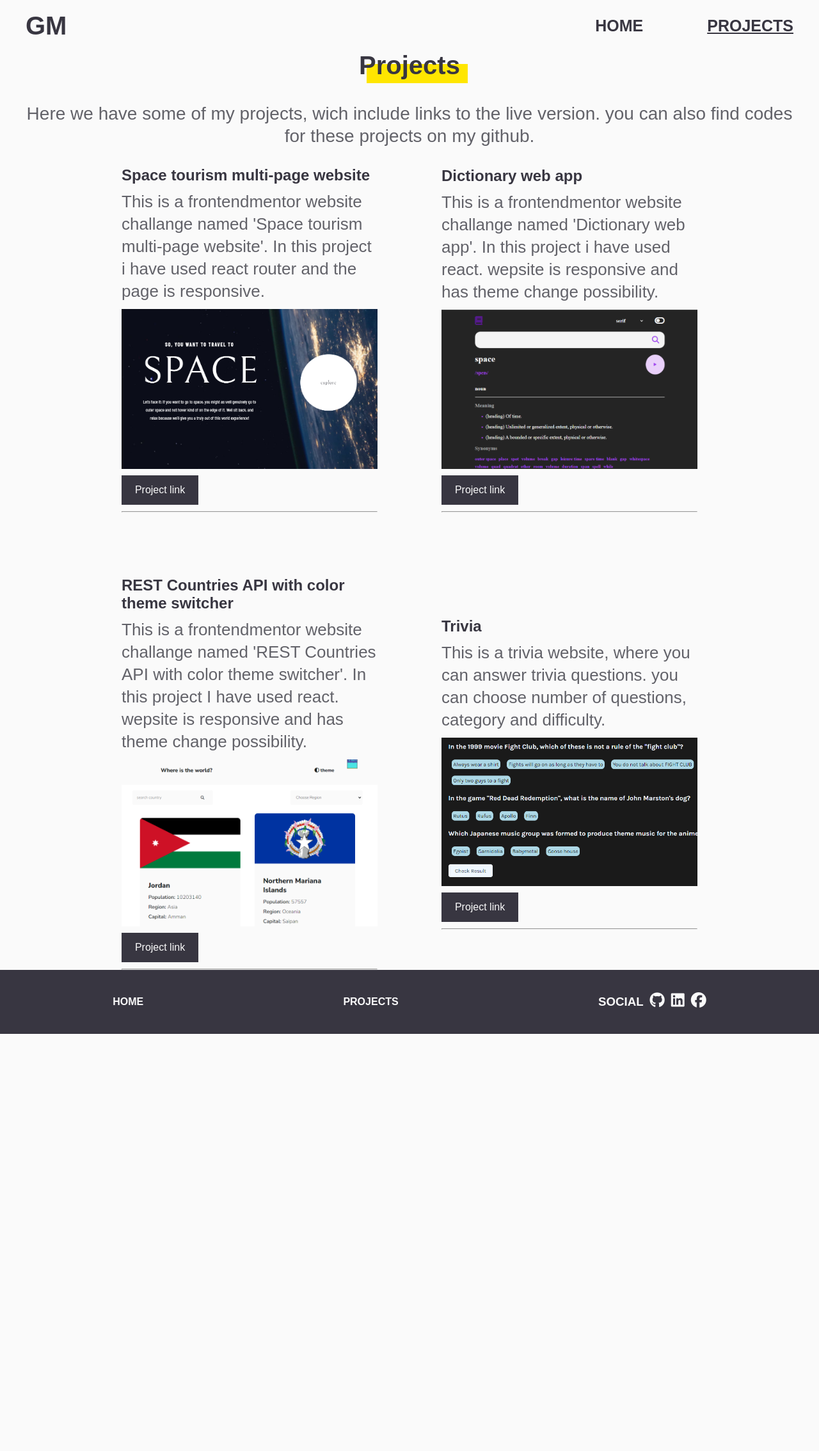
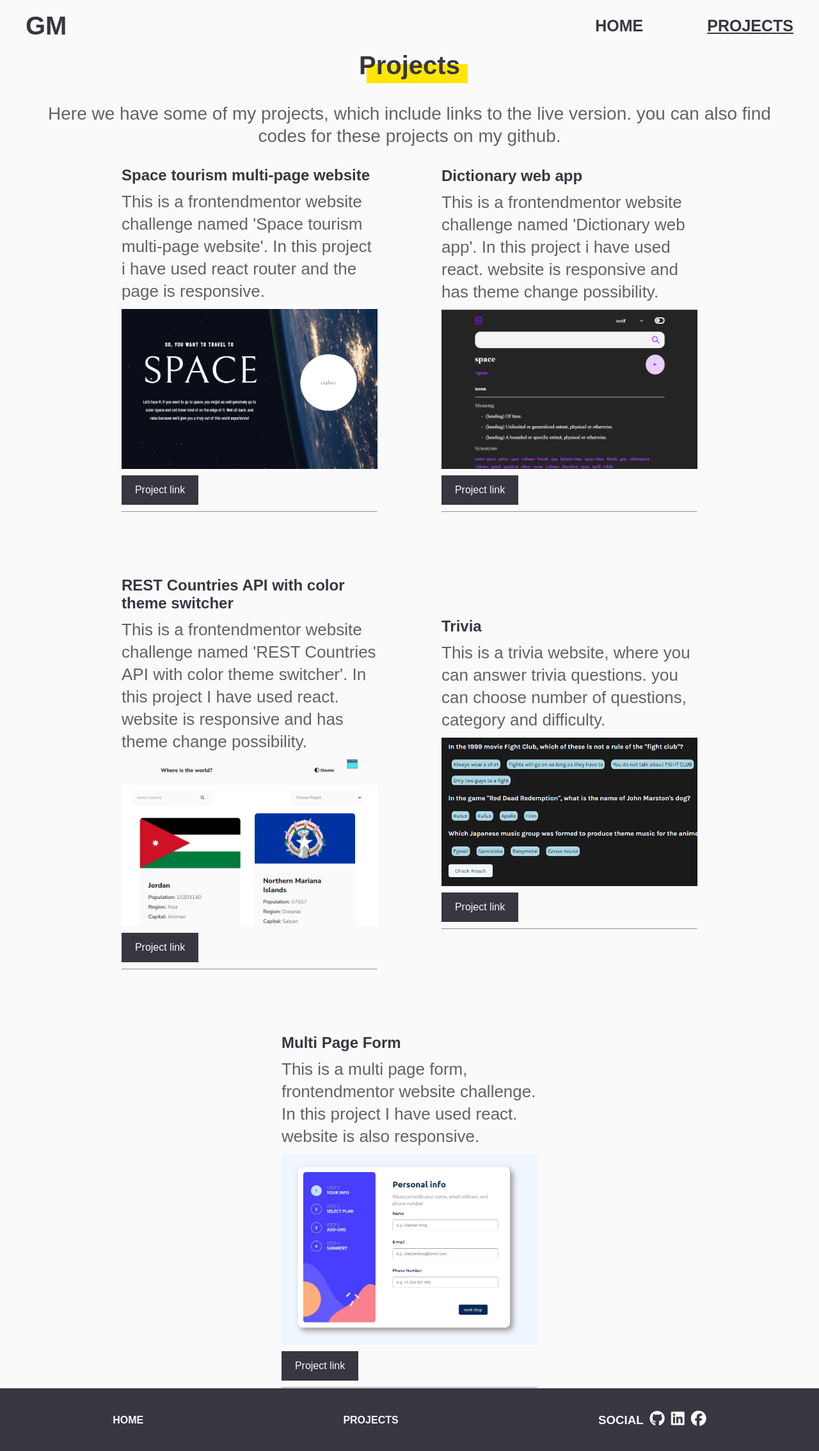
Before and after one commit to gio797/my-portfolio, a React (Vite) app: page /projects in a window 1280 px wide. Shown: the whole page at 64% size. Before the commit the page ends 1616 px from the top, so only its background shows below. Built offline with nearby package versions, Linux system fonts and the light colour scheme.

Commit message:
add project

```diff
--- a/src/index.css
+++ b/src/index.css
@@ -170,11 +170,8 @@ header {
   }
   .home-hero-container {
     margin-top: 0;
-    /* display: flex; */
-    /* flex-direction: column; */
     justify-content: space-between;
     gap: 20px;
-    /* align-items: center; */
     max-width: 600px;
   }
 
--- a/src/pages/Projects.jsx
+++ b/src/pages/Projects.jsx
@@ -3,6 +3,7 @@ import img from "../images/proj1.png";
 import img2 from "../images/proj2.png";
 import img3 from "../images/proj3.png";
 import img4 from "../images/proj4.png";
+import img5 from "../images/multiform.jpg";
 import { Link } from "react-router-dom";
 
 function Projects() {
@@ -10,14 +11,14 @@ function Projects() {
     <div className="project-page-wrapper">
       <h1 className="projects-header">Projects</h1>
       <p>
-        Here we have some of my projects, wich include links to the live
+        Here we have some of my projects, which include links to the live
         version. you can also find codes for these projects on my github.
       </p>
       <div className="project-wrapper">
         <div className="project">
           <h2>Space tourism multi-page website</h2>
           <p>
-            This is a frontendmentor website challange named 'Space tourism
+            This is a frontendmentor website challenge named 'Space tourism
             multi-page website'. In this project i have used react router and
             the page is responsive.
           </p>
@@ -42,8 +43,8 @@ function Projects() {
         <div className="project">
           <h2>Dictionary web app</h2>
           <p>
-            This is a frontendmentor website challange named 'Dictionary web
-            app'. In this project i have used react. wepsite is responsive and
+            This is a frontendmentor website challenge named 'Dictionary web
+            app'. In this project i have used react. website is responsive and
             has theme change possibility.
           </p>
           <Link to={"https://superb-druid-9d3988.netlify.app"} target="blank">
@@ -64,9 +65,9 @@ function Projects() {
         <div className="project">
           <h2>REST Countries API with color theme switcher</h2>
           <p>
-            This is a frontendmentor website challange named 'REST Countries API
+            This is a frontendmentor website challenge named 'REST Countries API
             with color theme switcher'. In this project I have used react.
-            wepsite is responsive and has theme change possibility.
+            website is responsive and has theme change possibility.
           </p>
           <Link
             to={"https://gorgeous-cobbler-04f350.netlify.app"}
@@ -109,6 +110,30 @@ function Projects() {
           </Link>
           <hr />
         </div>
+
+        <div className="project">
+          <h2>Multi Page Form</h2>
+          <p>
+            This is a multi page form, frontendmentor website challenge. In this
+            project I have used react. website is also responsive.
+          </p>
+          <Link
+            to={"https://gregarious-dragon-0d3381.netlify.app"}
+            target="blank"
+          >
+            <div className="project-img-wrapper">
+              <img src={img5} alt="" className="project-img" />
+            </div>
+          </Link>
+          <Link
+            className="project-link"
+            to={"https://gregarious-dragon-0d3381.netlify.app"}
+            target="blank"
+          >
+            Project link
+          </Link>
+          <hr />
+        </div>
       </div>
     </div>
   );
```
Also changed, not shown: src/images/multiform.jpg (added).
